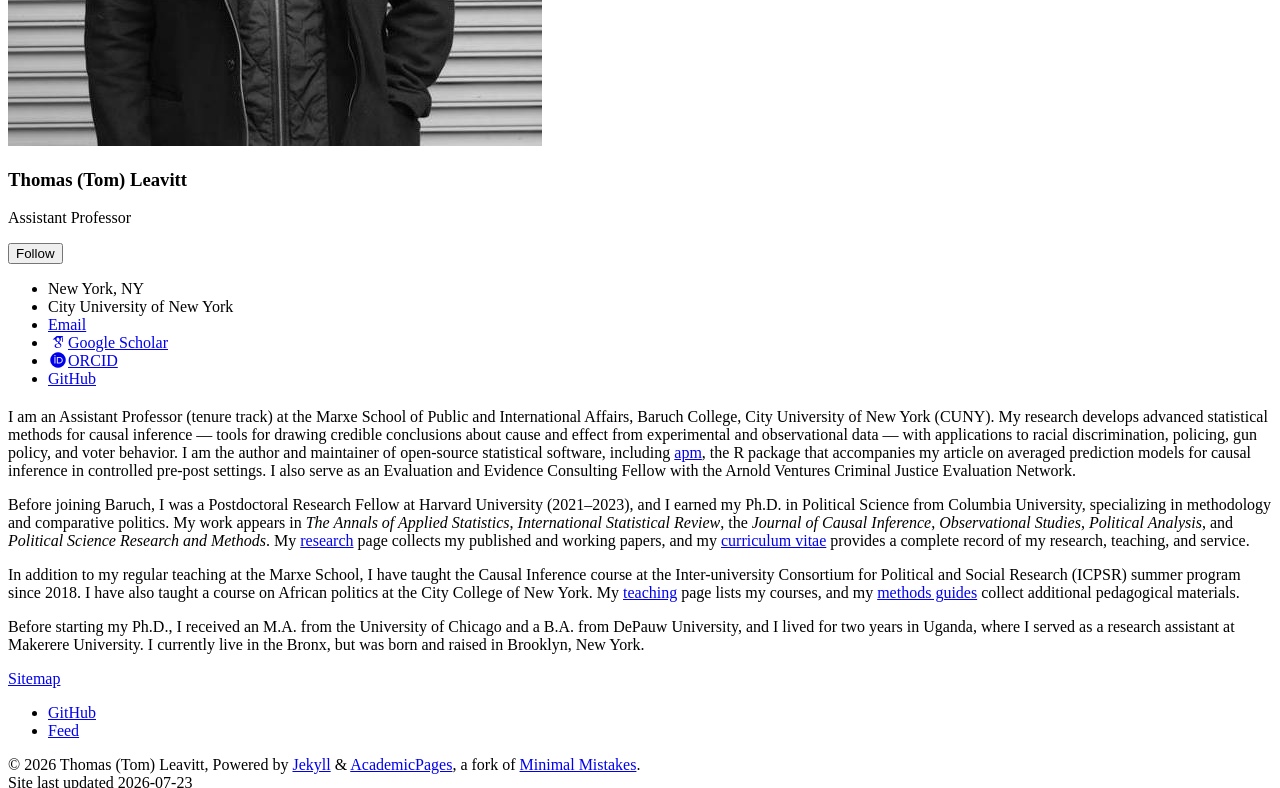
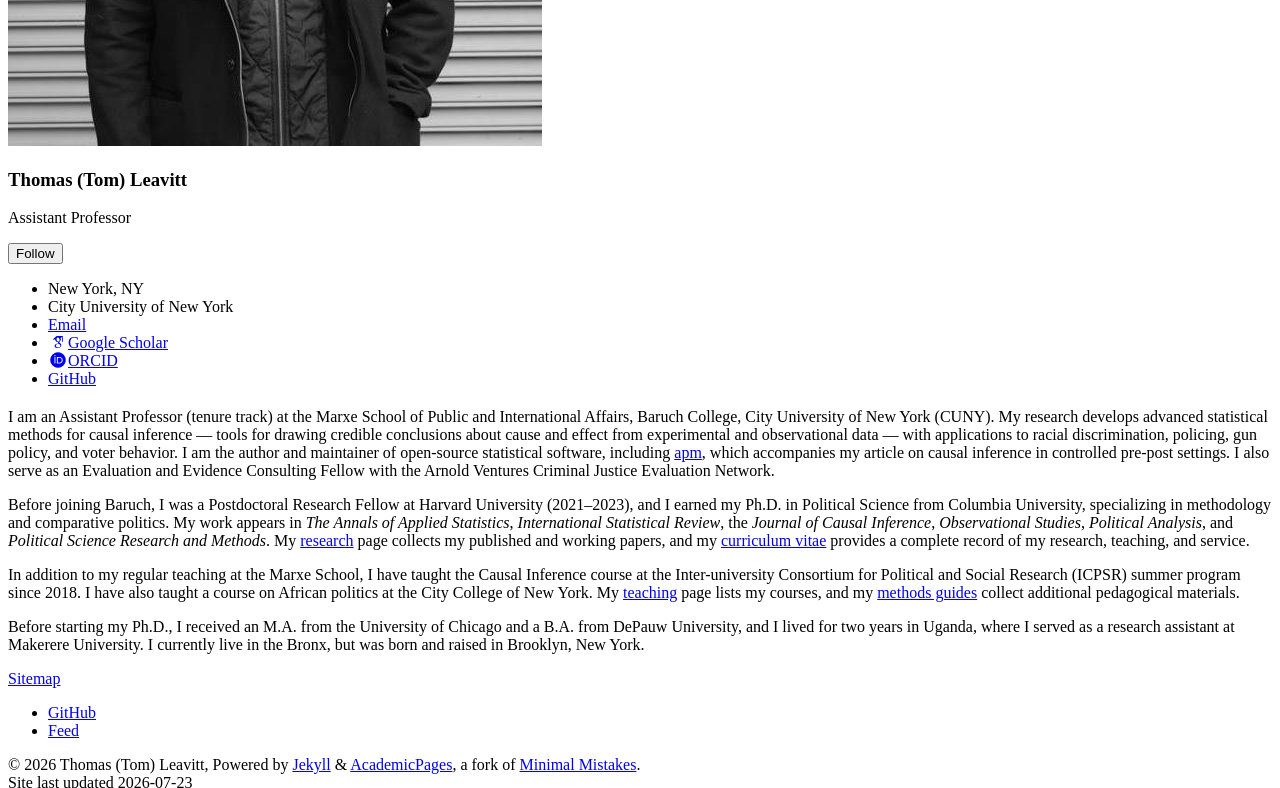
Before and after one commit to tl2624/tl2624.github.io, a Jekyll site: the page built from _pages/about.md, in a window 1280 px wide and 900 px high, scrolled down 596 px, cut to the strip 0-788 px from the top of the window. Built offline with Jekyll 4.4.1, drawn with Linux system fonts in a browser that asks for light colours; some web fonts are replaced.

Commit message:
Trim the apm sentence in paragraph 1
Co-Authored-By: Claude Opus 4.8 <noreply@anthropic.com>

```diff
--- a/_pages/about.md
+++ b/_pages/about.md
@@ -7,7 +7,7 @@ redirect_from:
   - /about.html
 ---
 
-I am an Assistant Professor (tenure track) at the Marxe School of Public and International Affairs, Baruch College, City University of New York (CUNY). My research develops advanced statistical methods for causal inference — tools for drawing credible conclusions about cause and effect from experimental and observational data — with applications to racial discrimination, policing, gun policy, and voter behavior. I am the author and maintainer of open-source statistical software, including [apm](https://tl2624.github.io/apm/), the R package that accompanies my article on averaged prediction models for causal inference in controlled pre-post settings. I also serve as an Evaluation and Evidence Consulting Fellow with the Arnold Ventures Criminal Justice Evaluation Network.
+I am an Assistant Professor (tenure track) at the Marxe School of Public and International Affairs, Baruch College, City University of New York (CUNY). My research develops advanced statistical methods for causal inference — tools for drawing credible conclusions about cause and effect from experimental and observational data — with applications to racial discrimination, policing, gun policy, and voter behavior. I am the author and maintainer of open-source statistical software, including [apm](https://tl2624.github.io/apm/), which accompanies my article on causal inference in controlled pre-post settings. I also serve as an Evaluation and Evidence Consulting Fellow with the Arnold Ventures Criminal Justice Evaluation Network.
 
 Before joining Baruch, I was a Postdoctoral Research Fellow at Harvard University (2021–2023), and I earned my Ph.D. in Political Science from Columbia University, specializing in methodology and comparative politics. My work appears in *The Annals of Applied Statistics*, *International Statistical Review*, the *Journal of Causal Inference*, *Observational Studies*, *Political Analysis*, and *Political Science Research and Methods*. My [research](/research/) page collects my published and working papers, and my [curriculum vitae](/cv/) provides a complete record of my research, teaching, and service.
 
```
